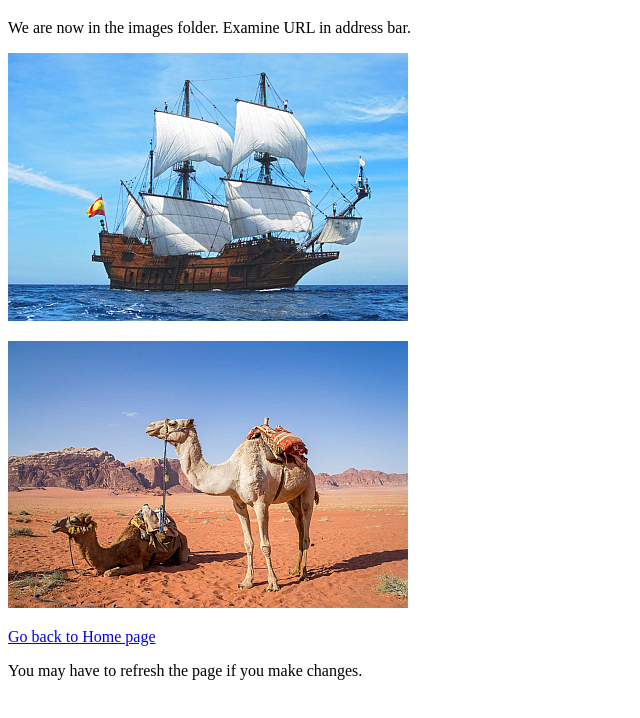
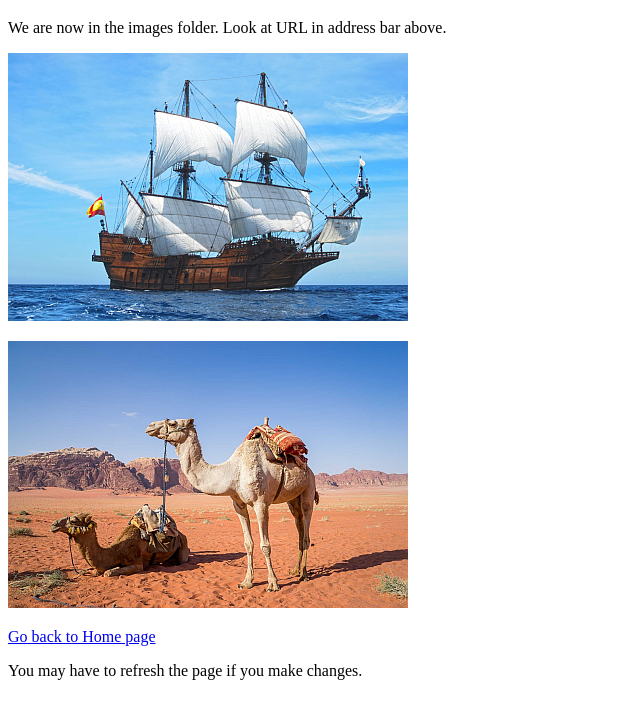
Before and after one commit to u3abris/test2, a plain HTML site: page images/index.html in a window 1280 px wide. Shown: the part 48-766 px from the top of the page, without its empty margins (0-640 px from the left). Drawn offline with Linux system fonts and the light colour scheme.

Commit message:
Update index.html

```diff
--- a/images/index.html
+++ b/images/index.html
@@ -5,7 +5,7 @@
   </head>
 <body>
   <h2>Images</h2>
-<p>We are now in the images folder. Examine URL in address bar.<p>
+<p>We are now in the images folder. Look at URL in address bar above.<p>
   <p><img src="sails.png"></p>
   <p><img src="camel.png"></p>
   <a href="../">Go back to Home page</a>
```
